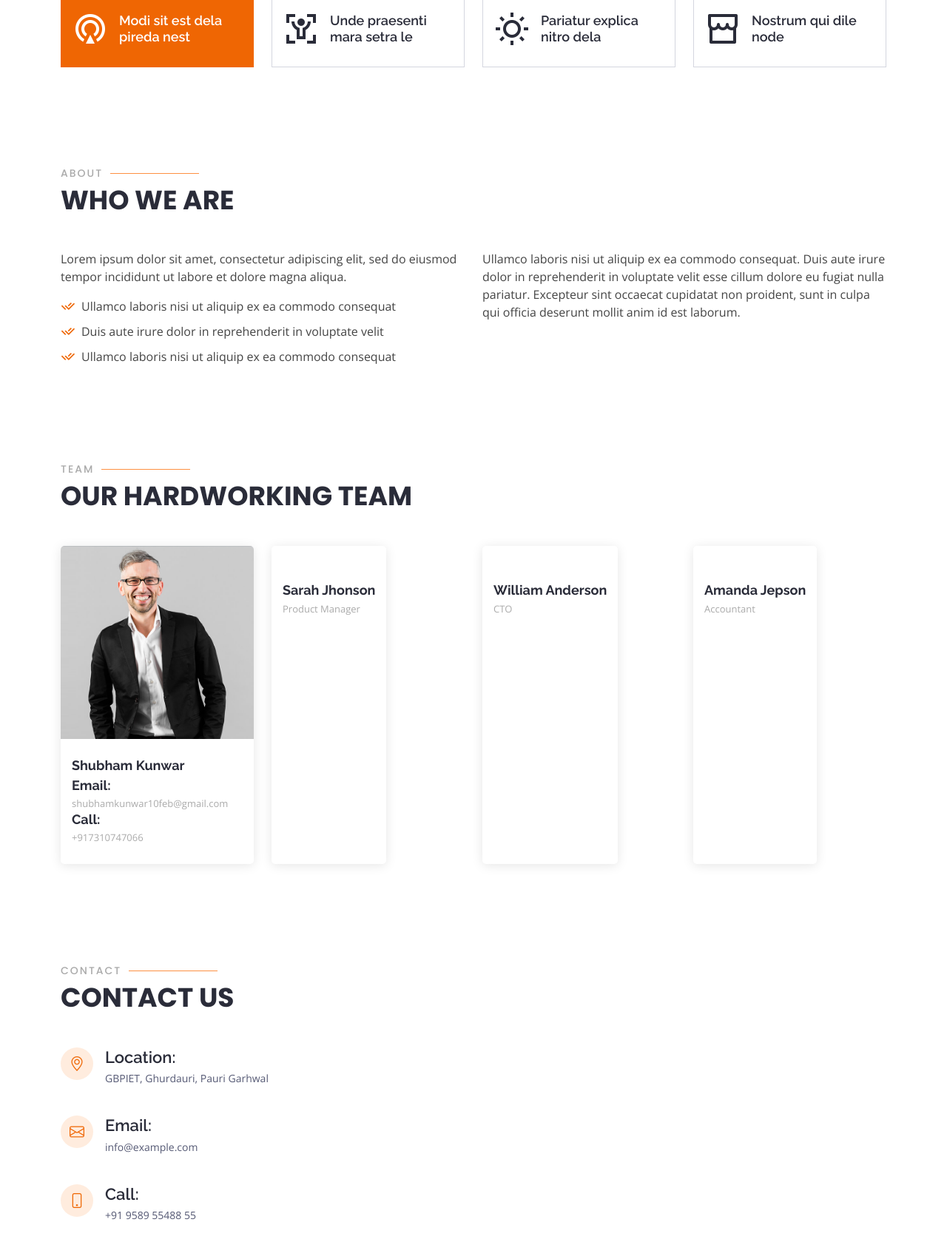
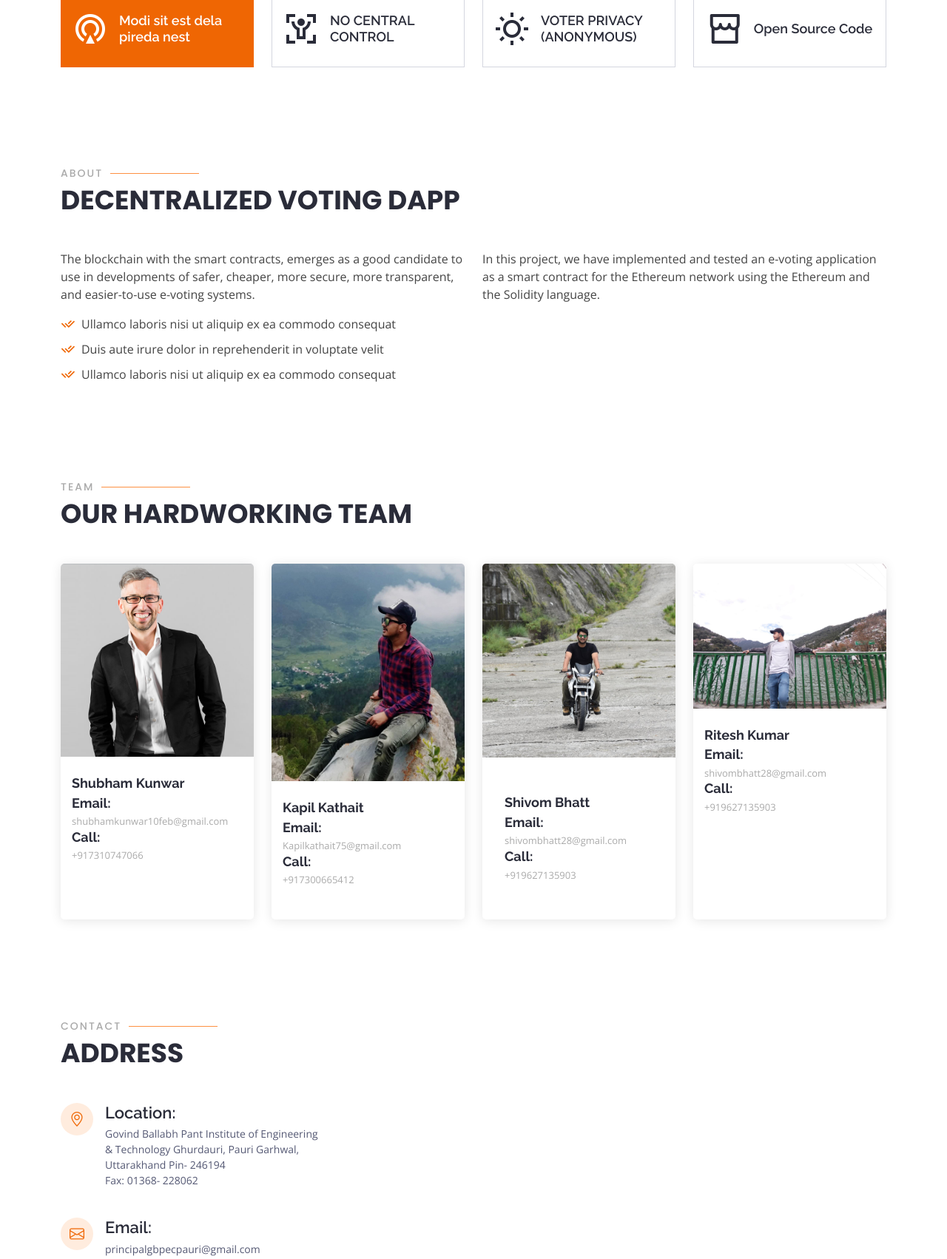
Before and after one commit to rabbit-sol/votingdapp, a website: page src/index.html in a window 1280 px wide. Shown: the part 633-2335 px from the top of the page at 74% size. Drawn offline with nearby package versions, Linux system fonts and the light colour scheme; files whose address does not match are found by name.

Commit message:
Update index.html

```diff
--- a/src/index.html
+++ b/src/index.html
@@ -50,13 +50,14 @@
         <!-- <a href="index.html"><img src="img/logo.png" alt="" class="img-fluid"></a>-->
       </div>
 
+
+
       <nav id="navbar" class="navbar">
         <ul>
-          <li><a class="nav-link scrollto active" href="#hero">Home</a></li>
+          <li><a class="nav-link scrollto active" href="#">Home</a></li>
           <li><a class="nav-link scrollto" href="#about">About</a></li>
           <li><a class="nav-link scrollto" target="_blank" href="https://github.com/whiterabbit-hub/votingdapp">Documentation</a></li>
           <li><a class="nav-link scrollto" href="#team">Team</a></li>
-
           <li><a class="nav-link scrollto" href="#contact">Contact</a></li>
         </ul>
         <i class="bi bi-list mobile-nav-toggle"></i>
@@ -119,19 +120,19 @@
           <li class="nav-item col-3" data-aos="zoom-in" data-aos-delay="100">
             <a class="nav-link" data-bs-toggle="tab" href="#tab-2">
               <i class="ri-body-scan-line"></i>
-              <h4 class="d-none d-lg-block">Unde praesenti mara setra le</h4>
+              <h4 class="d-none d-lg-block">NO CENTRAL CONTROL</h4>
             </a>
           </li>
           <li class="nav-item col-3" data-aos="zoom-in" data-aos-delay="200">
             <a class="nav-link" data-bs-toggle="tab" href="#tab-3">
               <i class="ri-sun-line"></i>
-              <h4 class="d-none d-lg-block">Pariatur explica nitro dela</h4>
+              <h4 class="d-none d-lg-block">VOTER PRIVACY (ANONYMOUS)</h4>
             </a>
           </li>
           <li class="nav-item col-3" data-aos="zoom-in" data-aos-delay="300">
             <a class="nav-link" data-bs-toggle="tab" href="#tab-4">
               <i class="ri-store-line"></i>
-              <h4 class="d-none d-lg-block">Nostrum qui dile node</h4>
+              <h4 class="d-none d-lg-block">Open Source Code</h4>
             </a>
           </li>
         </ul>
@@ -144,15 +145,10 @@
     <!-- <section id="cta" class="cta">
       <div class="container">
 
-        <div class="row" data-aos="zoom-out">
-          <div class="col-lg-9 text-center text-lg-start">
-            <h3>Start Vote</h3>
-            <p> Duis aute irure dolor in reprehenderit in voluptate velit esse cillum dolore eu fugiat nulla pariatur. Excepteur sint occaecat cupidatat non proident, sunt in culpa qui officia deserunt mollit anim id est laborum.</p>
-          </div>
-          <div class="col-lg-3 cta-btn-container text-center">
-            <a class="cta-btn align-middle" href="castvote.html">Call To Action</a>
-          </div>
-        </div>
+        <form onSubmit="App.addCandidate(); return false;">
+          <input type="text">
+          <button type="submit">Add Candidate</button>
+          </form>
 
       </div>
     </section> -->
@@ -166,15 +162,15 @@
 
         <div class="section-title" data-aos="zoom-out">
           <h2>About</h2>
-          <p>Who we are</p>
+          <p>Decentralized Voting Dapp</p>
         </div>
 
         <div class="row content" data-aos="fade-up">
           <div class="col-lg-6">
             <p>
-              Lorem ipsum dolor sit amet, consectetur adipiscing elit, sed do eiusmod tempor incididunt ut labore et dolore
-              magna aliqua.
+              The blockchain with the smart contracts, emerges as a good candidate to use in developments of safer, cheaper, more secure, more transparent, and easier-to-use e-voting systems.
             </p>
+
             <ul>
               <li><i class="ri-check-double-line"></i> Ullamco laboris nisi ut aliquip ex ea commodo consequat</li>
               <li><i class="ri-check-double-line"></i> Duis aute irure dolor in reprehenderit in voluptate velit</li>
@@ -183,9 +179,9 @@
           </div>
           <div class="col-lg-6 pt-4 pt-lg-0">
             <p>
-              Ullamco laboris nisi ut aliquip ex ea commodo consequat. Duis aute irure dolor in reprehenderit in voluptate
-              velit esse cillum dolore eu fugiat nulla pariatur. Excepteur sint occaecat cupidatat non proident, sunt in
-              culpa qui officia deserunt mollit anim id est laborum.
+              In this project, we have implemented and tested an e-voting application as a smart contract for the Ethereum network using the Ethereum and the Solidity language.
+
+
             </p>
           </div>
         </div>
@@ -230,7 +226,7 @@
           <div class="col-lg-3 col-md-6 d-flex align-items-stretch">
             <div class="member" data-aos="fade-up" data-aos-delay="100">
               <div class="member-img">
-                <img src="img/team/team-2.jpg" class="img-fluid" alt="">
+                <img src="img/team/team-2.jpeg" class="img-fluid" alt="">
                 <div class="social">
                   <a href=""><i class="bi bi-twitter"></i></a>
                   <a href=""><i class="bi bi-facebook"></i></a>
@@ -239,8 +235,12 @@
                 </div>
               </div>
               <div class="member-info">
-                <h4>Sarah Jhonson</h4>
-                <span>Product Manager</span>
+                <h4>Kapil Kathait</h4>
+
+                <h4>Email:</h4>
+                <span>Kapilkathait75@gmail.com</span>
+                <h4>Call:</h4>
+                <span>+917300665412</span>
               </div>
             </div>
           </div>
@@ -248,7 +248,7 @@
           <div class="col-lg-3 col-md-6 d-flex align-items-stretch">
             <div class="member" data-aos="fade-up" data-aos-delay="200">
               <div class="member-img">
-                <img src="img/team/team-3.jpg" class="img-fluid" alt="">
+                <img src="img/team/team-3.jpeg" class="img-fluid" alt="">
                 <div class="social">
                   <a href=""><i class="bi bi-twitter"></i></a>
                   <a href=""><i class="bi bi-facebook"></i></a>
@@ -257,8 +257,14 @@
                 </div>
               </div>
               <div class="member-info">
-                <h4>William Anderson</h4>
-                <span>CTO</span>
+                <div class="member-info">
+                  <h4>Shivom Bhatt</h4>
+
+                  <h4>Email:</h4>
+                  <span>shivombhatt28@gmail.com</span>
+                  <h4>Call:</h4>
+                  <span>+919627135903</span>
+                </div>
               </div>
             </div>
           </div>
@@ -266,7 +272,7 @@
           <div class="col-lg-3 col-md-6 d-flex align-items-stretch">
             <div class="member" data-aos="fade-up" data-aos-delay="300">
               <div class="member-img">
-                <img src="img/team/team-4.jpg" class="img-fluid" alt="">
+                <img src="img/team/team-4.jpeg" class="img-fluid" alt="">
                 <div class="social">
                   <a href=""><i class="bi bi-twitter"></i></a>
                   <a href=""><i class="bi bi-facebook"></i></a>
@@ -275,8 +281,12 @@
                 </div>
               </div>
               <div class="member-info">
-                <h4>Amanda Jepson</h4>
-                <span>Accountant</span>
+                <h4>Ritesh Kumar</h4>
+
+                  <h4>Email:</h4>
+                  <span>shivombhatt28@gmail.com</span>
+                  <h4>Call:</h4>
+                  <span>+919627135903</span>
               </div>
             </div>
           </div>
@@ -292,7 +302,7 @@
 
         <div class="section-title" data-aos="zoom-out">
           <h2>Contact</h2>
-          <p>Contact Us</p>
+          <p>Address</p>
         </div>
 
         <div class="row mt-0">
@@ -302,19 +312,22 @@
               <div class="address">
                 <i class="bi bi-geo-alt"></i>
                 <h4>Location:</h4>
-                <p>GBPIET, Ghurdauri, Pauri Garhwal</p>
+                <p>Govind Ballabh Pant Institute of Engineering & Technology
+                  Ghurdauri, Pauri Garhwal, Uttarakhand
+                  Pin- 246194 <br>
+                  Fax: 01368- 228062</p>
               </div>
 
               <div class="email">
                 <i class="bi bi-envelope"></i>
                 <h4>Email:</h4>
-                <p>info@example.com</p>
+                <p>principalgbpecpauri@gmail.com</p>
               </div>
 
               <div class="phone">
                 <i class="bi bi-phone"></i>
                 <h4>Call:</h4>
-                <p>+91 9589 55488 55</p>
+                <p>01368-228048</p>
               </div>
 
             </div>
@@ -348,7 +361,7 @@
         <!-- You can delete the links only if you purchased the pro version. -->
         <!-- Licensing information: https://bootstrapmade.com/license/ -->
         <!-- Purchase the pro version with working PHP/AJAX contact form: https://bootstrapmade.com/selecao-bootstrap-template/ -->
-        Designed by <a href="https://getbootstrap.com/">Bootstrap</a>
+        Designed on <a href="https://getbootstrap.com/">Bootstrap</a>
       </div>
     </div>
   </footer><!-- End Footer -->
```
